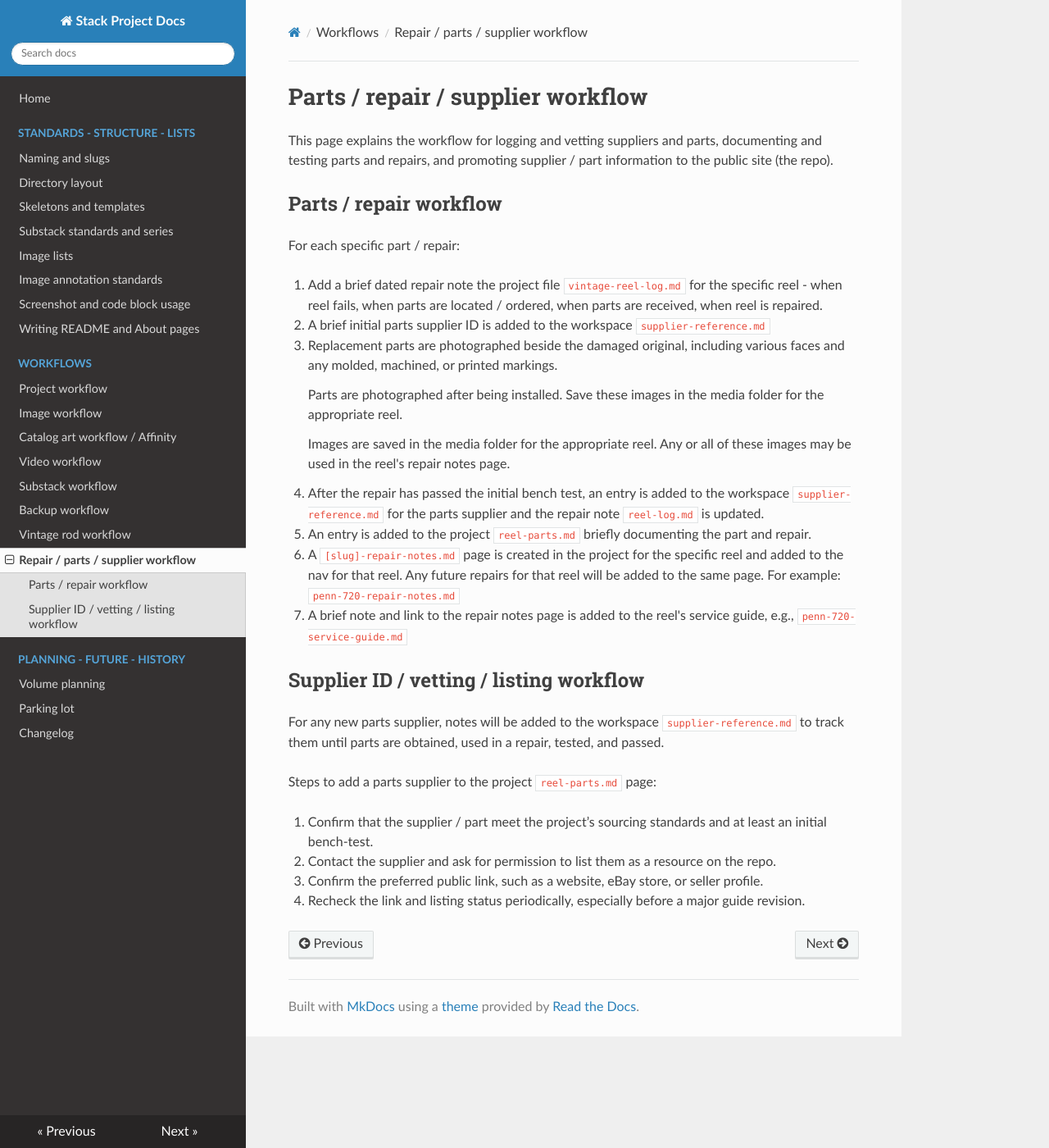
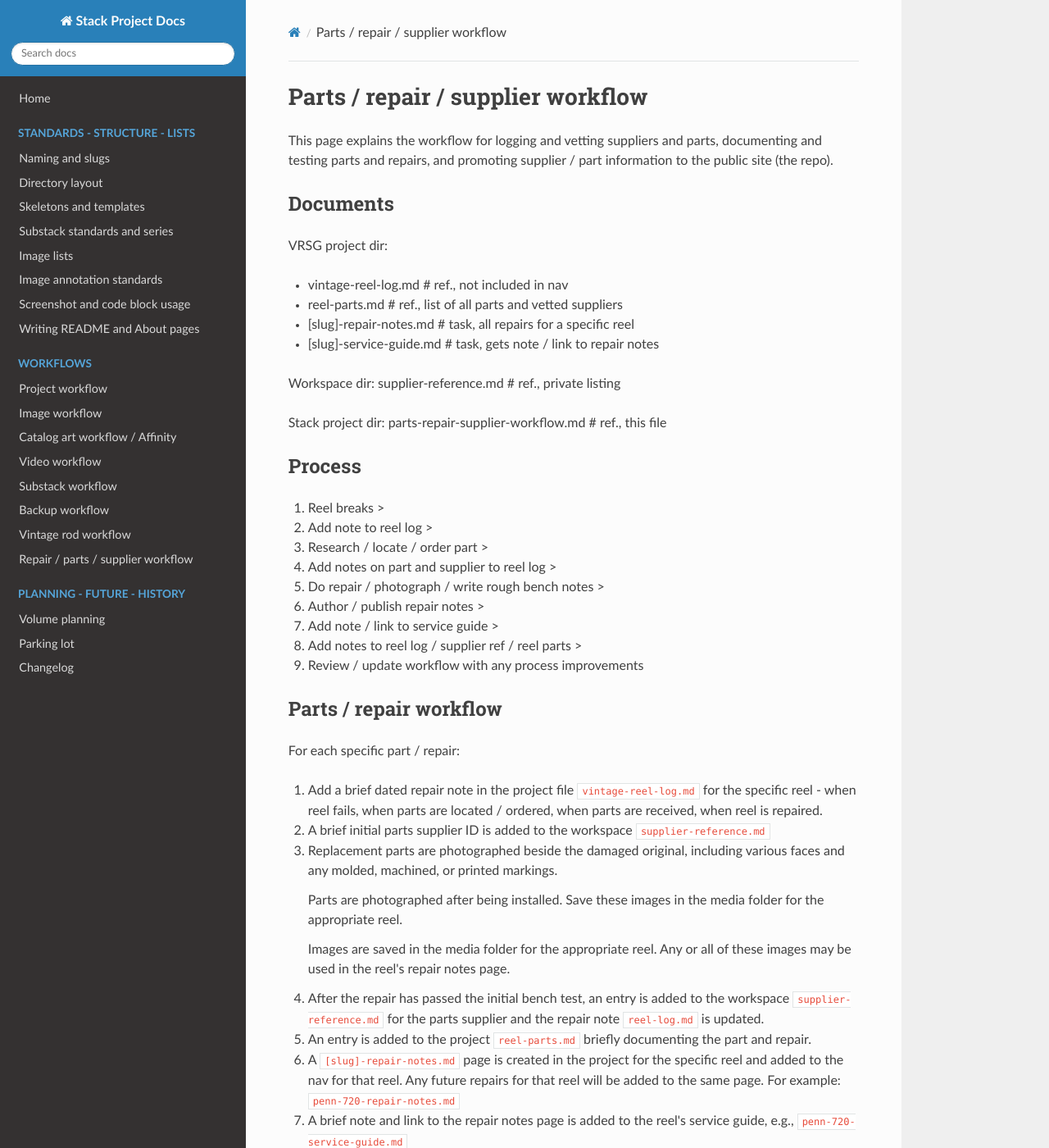
Before and after one commit to john-tech-writer/stack-project-docs, an MkDocs documentation site: the page built from docs/parts-repair-supplier-workflow.md, in a window 1280 px wide and 1400 px high. Shown: the whole window at 82% size. Built offline with MkDocs 1.6.1, drawn with Linux system fonts in a browser that asks for light colours; nearby versions of some CDN libraries.

Commit message:
added content to parts and repair doc
changed name of doc, added up front summaries of docs and process

```diff
--- a/docs/repair-parts-supplier-workflow.md
+++ b/docs/parts-repair-supplier-workflow.md
@@ -1,12 +1,37 @@
 # Parts / repair / supplier workflow
 
 This page explains the workflow for logging and vetting suppliers and parts, documenting and testing parts and repairs, and promoting supplier / part information to the public site (the repo).
+
+## Documents
+
+VRSG project dir:
+
+  - vintage-reel-log.md        # ref., not included in nav
+  - reel-parts.md              # ref., list of all parts and vetted suppliers
+  - [slug]-repair-notes.md     # task, all repairs for a specific reel
+  - [slug]-service-guide.md    # task, gets note / link to repair notes
+
+Workspace dir: supplier-reference.md    # ref., private listing
+
+Stack project dir: parts-repair-supplier-workflow.md   # ref., this file
+
+## Process
+
+1. Reel breaks >
+2. Add note to reel log >
+3. Research / locate / order part >
+4. Add notes on part and supplier to reel log >
+5. Do repair / photograph / write rough bench notes >
+6. Author / publish repair notes >
+7. Add note / link to service guide >
+8. Add notes to reel log / supplier ref / reel parts >
+9. Review / update workflow with any process improvements
 
 ## Parts / repair workflow
 
 For each specific part / repair:
 
-1. Add a brief dated repair note the project file `vintage-reel-log.md` for the specific reel - when reel fails, when parts are located / ordered, when parts are received, when reel is repaired.
+1. Add a brief dated repair note in the project file `vintage-reel-log.md` for the specific reel - when reel fails, when parts are located / ordered, when parts are received, when reel is repaired.
 
 2. A brief initial parts supplier ID is added to the workspace `supplier-reference.md`
 
```
